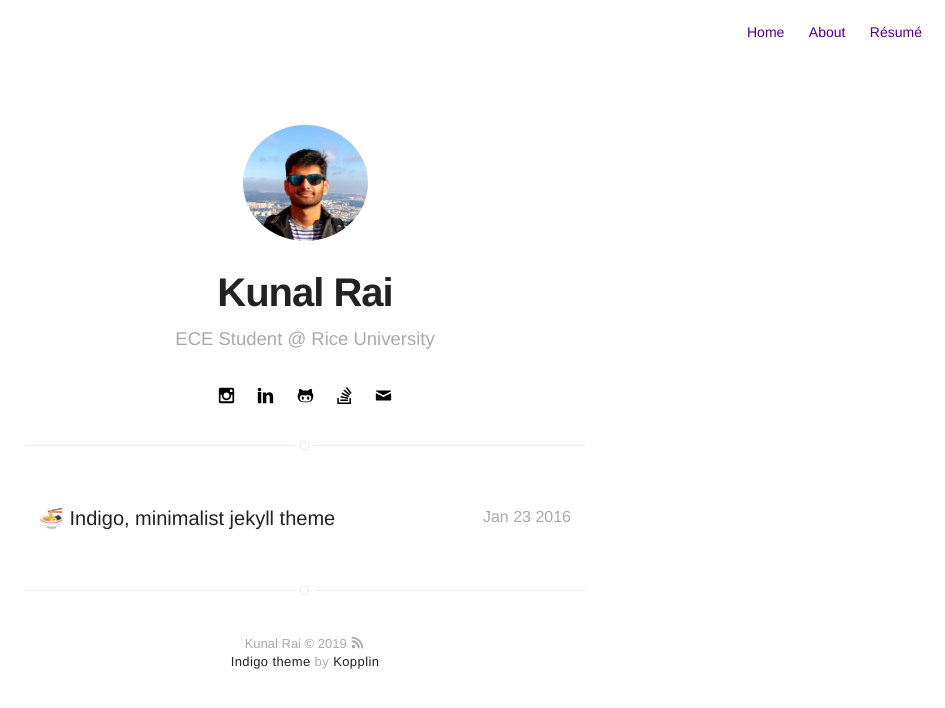
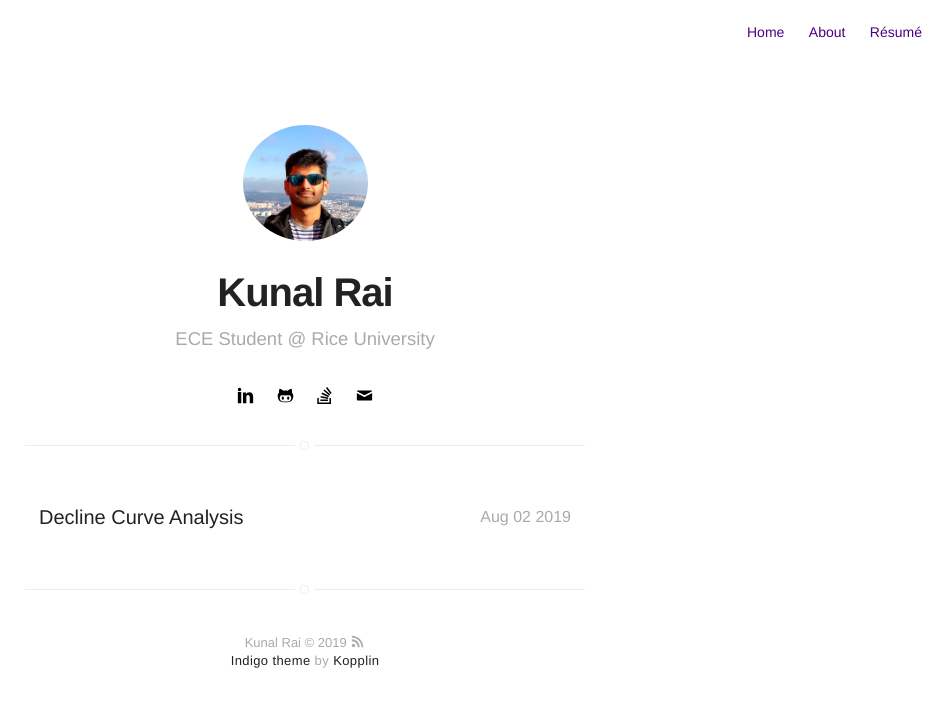
Before and after one commit to kunalrye/kunalrye.github.io, a Jekyll site: the page built from projects.html, in a window 1280 px wide. Shown: the top 708 px of the page, without its empty margins (335-1280 px from the left). Built offline with Jekyll 4.4.1, drawn with Linux system fonts in a browser that asks for light colours; emoji names are drawn with the system emoji font; part of the change alters nothing that is shown.

Commit message:
tested new post for project

```diff
--- a/_config.yml
+++ b/_config.yml
@@ -37,7 +37,7 @@ permalink: /:title/
 # facebook: myfacebook
 # twitter: mytwitter
 # google: mygoogle
-instagram: kunal_rye
+# instagram: kunal_rye
 # pinterest: mypinterest
 linkedin: kunalsrai
 # youtube: myyoutube
--- a/_posts/2016-01-23-indigo-jekyll-theme.markdown
+++ b/_posts/2016-01-23-indigo-jekyll-theme.markdown
@@ -1,35 +1,26 @@
 ---
-title: ":ramen: Indigo, minimalist jekyll theme"
+title: "Decline Curve Analysis"
 layout: post
-date: 2016-01-23 22:10
-tag: jekyll
-image: https://koppl.in/indigo/assets/images/jekyll-logo-light-solid.png
+date: 2019-08-02 22:10
+# tag: jekyll
+# image:
 headerImage: true
 projects: true
 hidden: true # don't count this post in blog pagination
-description: "This is a simple and minimalist template for Jekyll for those who likes to eat noodles."
+description: "Using ML and feature engineering to produce predictions for seemingly random events"
 category: project
-author: johndoe
+author: kunalrai
 externalLink: false
 ---
 
-![Screenshot](https://raw.githubusercontent.com/sergiokopplin/indigo/gh-pages/assets/screen-shot.png)
-
-Example of project - Indigo Minimalist Jekyll Template - [Demo](http://sergiokopplin.github.io/indigo/). This is a simple and minimalist template for Jekyll for those who likes to eat noodles.
 
 ---
 
-What has inside?
-
-- Gulp
-- BrowserSync
-- Stylus
-- SVG
-- Travis
-- No JS
-- [98/100](https://developers.google.com/speed/pagespeed/insights/?url=http%3A%2F%2Fsergiokopplin.github.io%2Findigo%2F)
-
----
-
-[Check it out](http://sergiokopplin.github.io/indigo/) here.
-If you need some help, just [tell me](http://github.com/sergiokopplin/indigo/issues).
+# What is Decline Curve Analysis?
+Decline curve analysis is a technique commonly used by oil and gas companies to be able to forecast production of an oil well.
+## How can you do 'decline curve analysis' on non-declining wells?
+This was a puzzle for me as well initially. However, as with most ML problems, manipulation of the data is the most important part of cracking the model. Using the data available, I conducted a lot of feature engineering to determine what data was useful and what data was not in determining future production of these wells.
+## Tools I used to create the model
+I used a combination of Python (pandas, pyspark, scikit-learn, seaborn), SQL,  a cluster, Azure, and DataRobot to create the model.
+## Results and Takeaways
+By learning about machine learning & data science workflows I was able to figure out best practices and make progress towards creating a model. My model ultimately had a 25% mean absolute error on the future production of wells that were non-declining and will be integrated into the product that handles all forecasting of oil wells. Through the modeling process I was able to learn the importance of understanding the data through visualization, model creation, hyperparameter tuning, and feature engineering.
```
